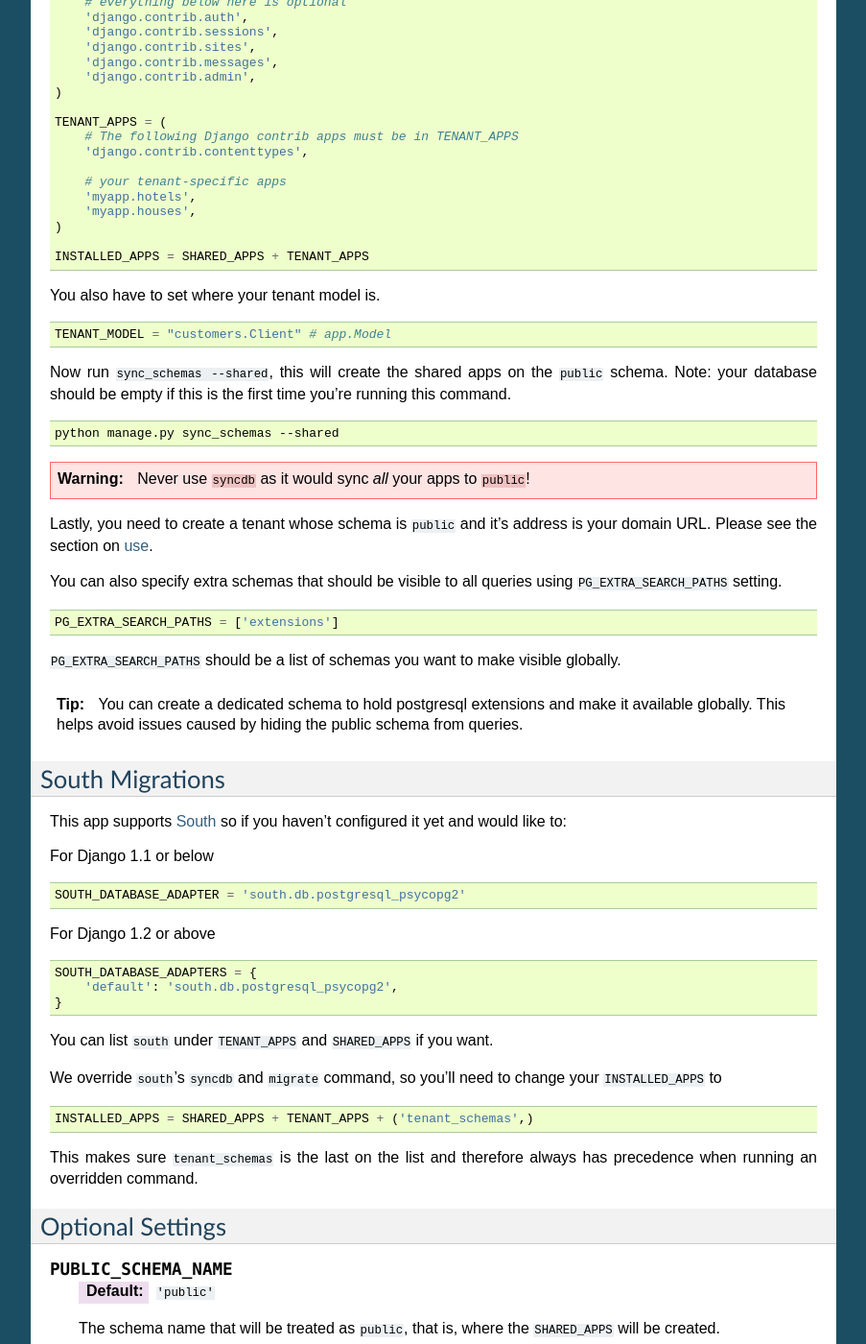
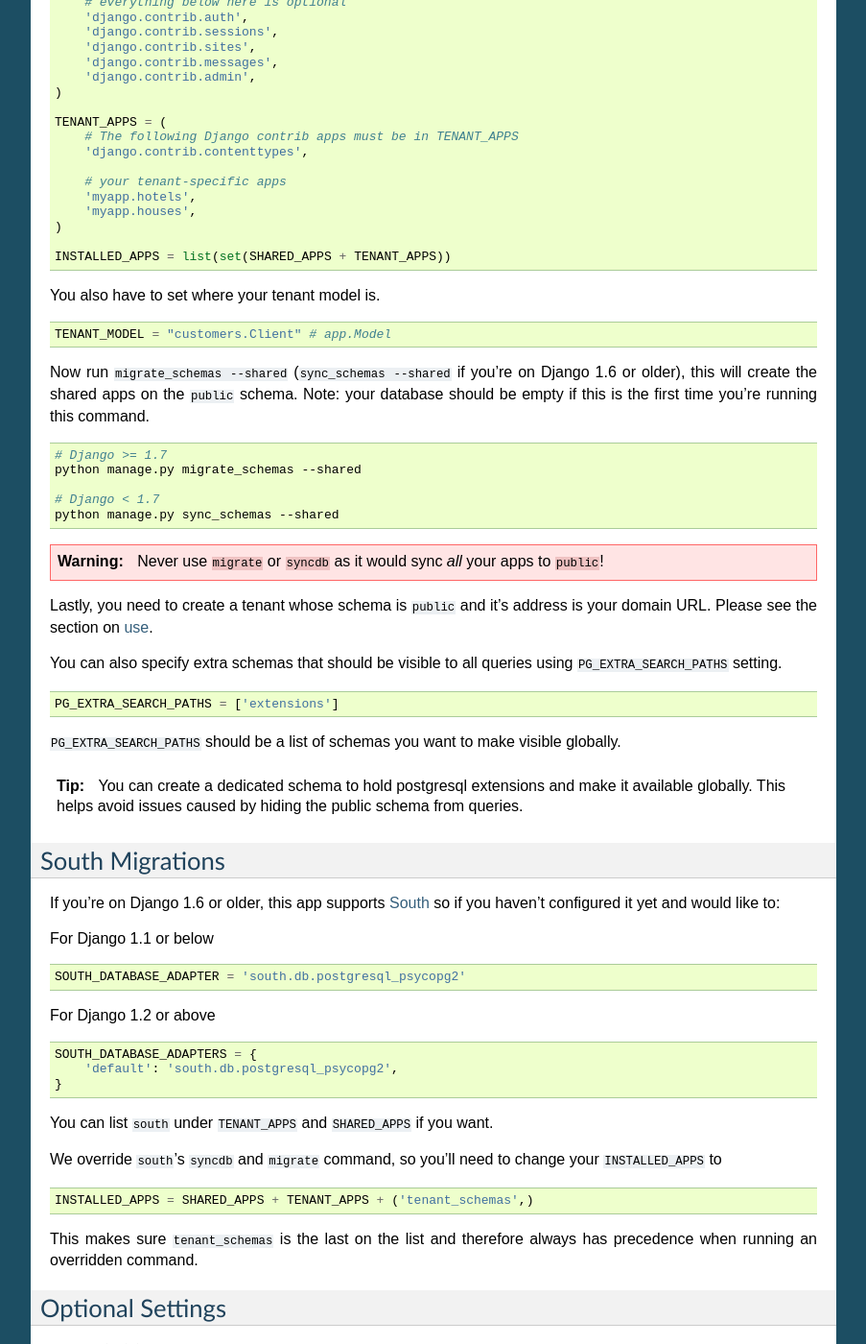
Before and after one commit to bernardopires/django-tenant-schemas, a Sphinx documentation site: the page built from docs/install.rst, in a window 1280 px wide and 1400 px high, scrolled down 1516 px. Shown: the whole window at 96% size, without its empty margins (198-1101 px from the left). Built offline with Sphinx 7.4.7, drawn with Linux system fonts in a browser that asks for light colours; the version number could not be read and is left out.

Commit message:
Updated docs regarding Django 1.7 changes.

```diff
--- a/docs/install.rst
+++ b/docs/install.rst
@@ -95,7 +95,7 @@
         'myapp.houses',
     )
 
-    INSTALLED_APPS = SHARED_APPS + TENANT_APPS
+    INSTALLED_APPS = list(set(SHARED_APPS + TENANT_APPS))
 
 You also have to set where your tenant model is.
 
@@ -103,15 +103,19 @@
 
     TENANT_MODEL = "customers.Client" # app.Model
 
-Now run ``sync_schemas --shared``, this will create the shared apps on the ``public`` schema. Note: your database should be empty if this is the first time you're running this command.
+Now run ``migrate_schemas --shared`` (``sync_schemas --shared`` if you're on Django 1.6 or older), this will create the shared apps on the ``public`` schema. Note: your database should be empty if this is the first time you're running this command.
 
 .. code-block:: bash
 
+    # Django >= 1.7
+    python manage.py migrate_schemas --shared
+
+    # Django < 1.7
     python manage.py sync_schemas --shared
 
 .. warning::
 
-   Never use ``syncdb`` as it would sync *all* your apps to ``public``!
+   Never use ``migrate`` or ``syncdb`` as it would sync *all* your apps to ``public``!
 
 Lastly, you need to create a tenant whose schema is ``public`` and it's address is your domain URL. Please see the section on :doc:`use <use>`.
 
@@ -133,7 +137,7 @@
 
 South Migrations
 ================
-This app supports `South <http://south.aeracode.org/>`_  so if you haven't configured it yet and would like to:
+If you're on Django 1.6 or older, this app supports `South <http://south.aeracode.org/>`_  so if you haven't configured it yet and would like to:
 
 For Django 1.1 or below
 
```
